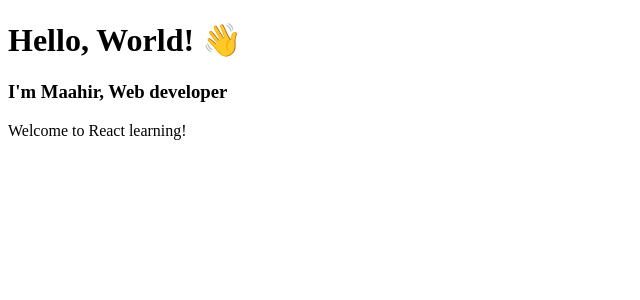
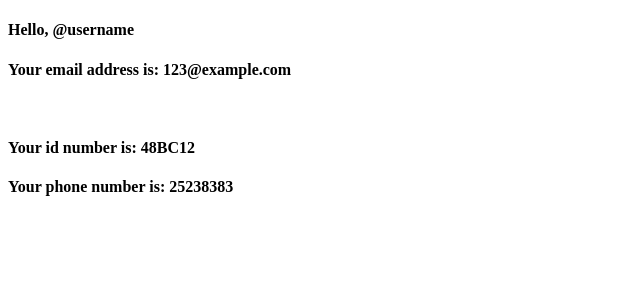
Before and after one commit to RashkaBoy08/react-course, a React (Vite) app: page / in a window 1280 px wide. Shown: the top 300 px of the page, without its empty margins (0-640 px from the left). Built offline with nearby package versions, Linux system fonts and the light colour scheme.

Commit message:
Fix: Correct email format in App.jsx (123@example.com)

```diff
--- a/src/App.jsx
+++ b/src/App.jsx
@@ -1,7 +1,18 @@
-import Greeting from './Greeting';
+import Greeting from "./Usercard";
 
 function App() {
-  return <Greeting />;
+  let userName = "@username";
+
+  let email = "123@example.com";
+
+  const idNum = "48BC12";
+  const phone = "25238383";
+
+  return (
+    <>
+      <Greeting userName={userName} email={email} idNum={idNum} phone={phone} />
+    </>
+  );
 }
 
 export default App;
--- a/src/Greeting.jsx
+++ /dev/null
@@ -1,11 +0,0 @@
-function Greeting() {
-  return (
-    <div>
-      <h1>Hello, World! 👋</h1>
-      <h3>I'm Maahir, Web developer</h3>
-      <p>Welcome to React learning!</p>
-    </div>
-  );
-}
-
-export default Greeting;
--- /dev/null
+++ b/src/Usercard.jsx
@@ -0,0 +1,15 @@
+function Greeting(props) {
+  console.log(props);
+
+  return (
+    <>
+      <h4>Hello, {props.userName} </h4>
+      <h4>Your email address is: {props.email} </h4>
+      <br />
+      <h4>Your id number is: {props.idNum} </h4>
+      <h4>Your phone number is: {props.phone} </h4>
+    </>
+  );
+}
+
+export default Greeting;
```
